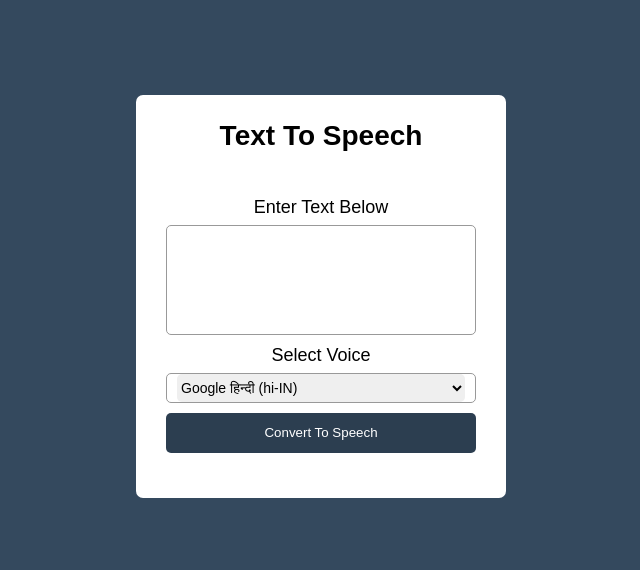
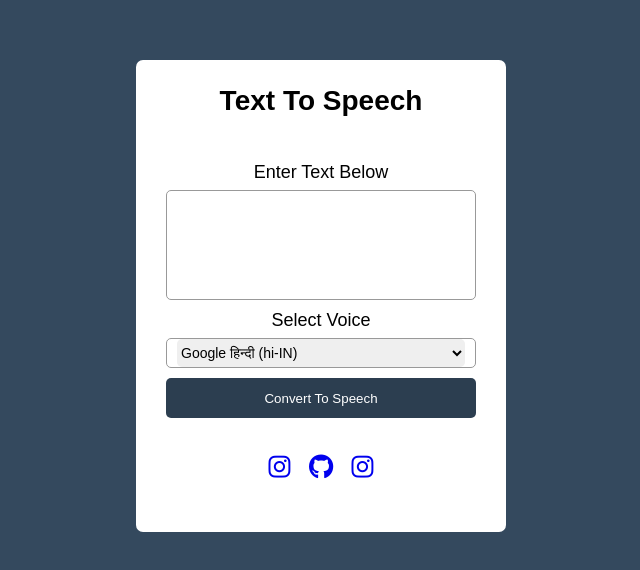
Before and after one commit to nawazdanish1996/Text-To-Speech-Converter, a plain HTML site: page index.html in a window 1280 px wide. Shown: the part 104-674 px from the top of the page, without its empty margins (319-959 px from the left). Drawn offline with Linux system fonts and the light colour scheme.

Commit message:
initial commit

```diff
--- a/index.html
+++ b/index.html
@@ -4,7 +4,10 @@
     <meta charset="UTF-8">
     <meta http-equiv="X-UA-Compatible" content="IE=edge">
     <meta name="viewport" content="width=device-width, initial-scale=1.0">
-    <title>Text To Speech Converter</title>
+    <title>Text To Speech Converter - Nawaz Danish</title>
+    <!-- Font Awesome icons -->
+    <script src="https://kit.fontawesome.com/7c9723d9bd.js" crossorigin="anonymous"></script>
+    <!-- Main CSS -->
     <link rel="stylesheet" href="style.css" />
 </head>
 <body>
@@ -29,6 +32,13 @@
                 </div>
             </div>
             <button>Convert To Speech</button>
+
+            <div class="slink">
+                <a href="https://www.facebook.com/noahOwenIndia/" target="_blank"><i class="fa-brands fa-instagram"></i></a>
+                <a href="https://github.com/nawazdanish1996" target="_blank"><i class="fa-brands fa-github"></i></a>
+                <a href="https://www.instagram.com/hi_webdeveloper/" target="_blank"><i class="fa-brands fa-instagram"></i></a>
+                <a href="" target="_blank"></a>
+            </div>
         </form>
     </div>
 
--- a/style.css
+++ b/style.css
@@ -79,4 +79,15 @@
     background: #2c3e50;
     color: white;
     cursor: pointer;
+    font: 17px;
 }
+
+.slink{
+    margin-top: 30px;
+    text-align: center;
+}
+
+.slink i{
+    font-size: 25px;
+    margin: 7px;
+}
```
Also changed, not shown: 1 other file.
